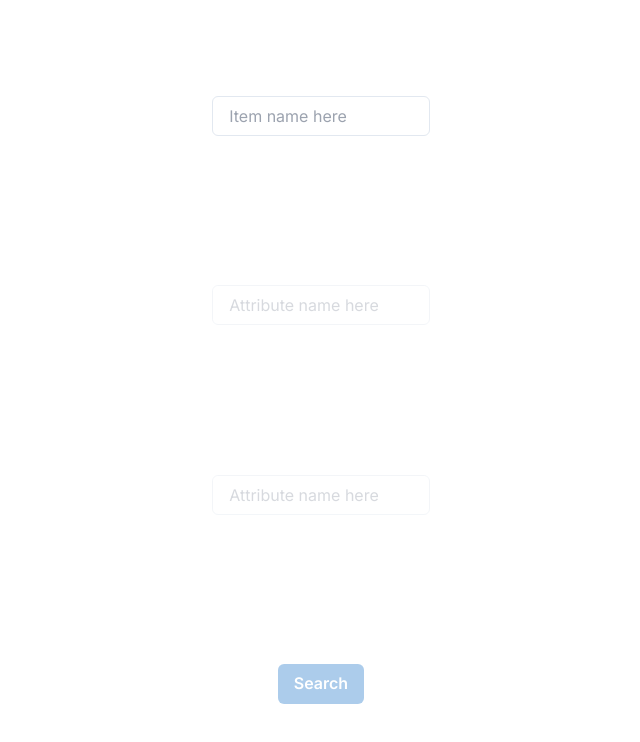
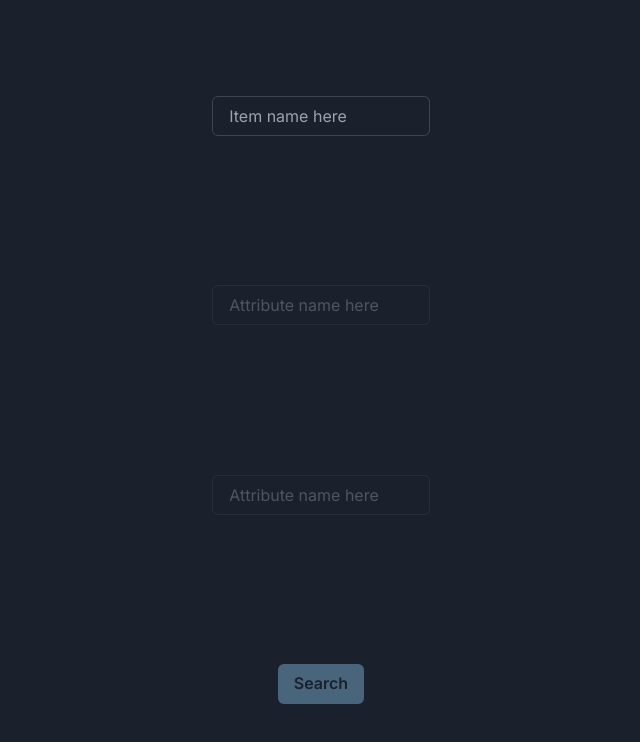
Before and after one commit to Xmarmalade/KuudraAuction, a Next.js app: page / in a window 1280 px wide. Shown: the top 742 px of the page, without its empty margins (319-959 px from the left). Built offline with nearby package versions, Linux system fonts and the light colour scheme.

Commit message:
tries to change theme

```diff
--- /dev/null
+++ b/constants/theme.ts
@@ -0,0 +1,10 @@
+import { extendTheme, type ThemeConfig } from "@chakra-ui/react";
+
+const config: ThemeConfig = {
+    initialColorMode: "dark",
+    useSystemColorMode: false
+};
+
+const theme = extendTheme({ config });
+
+export default theme;
--- a/pages/_app.tsx
+++ b/pages/_app.tsx
@@ -1,10 +1,17 @@
 import '@/styles/globals.css';
 import type { AppProps } from 'next/app';
-import { ChakraProvider } from '@chakra-ui/react';
+import { ChakraProvider, ThemeConfig, extendTheme } from '@chakra-ui/react';
+
+const theme = {
+  config: {
+    initialColorMode: "dark",
+    useSystemColorMode: false
+  }
+};
 
 export default function App({ Component, pageProps }: AppProps) {
   return (
-    <ChakraProvider>
+    <ChakraProvider theme={extendTheme(theme)}>
       <Component {...pageProps} />
     </ChakraProvider>
   );
--- a/styles/globals.css
+++ b/styles/globals.css
@@ -1,7 +1,7 @@
 @tailwind base;
 @tailwind components;
 @tailwind utilities;
-
+/*
 :root {
   --foreground-rgb: 0, 0, 0;
   --background-start-rgb: 214, 219, 220;
@@ -25,3 +25,4 @@ body {
     )
     rgb(var(--background-start-rgb));
 }
+*/
```
